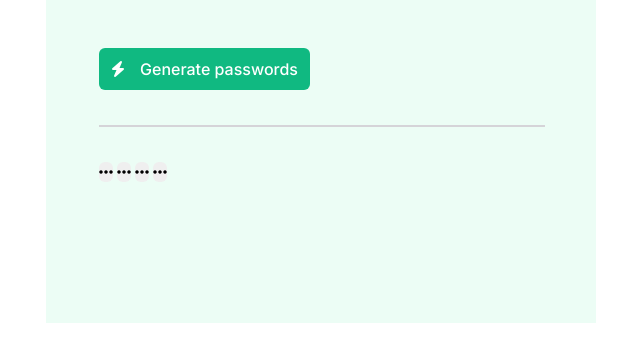
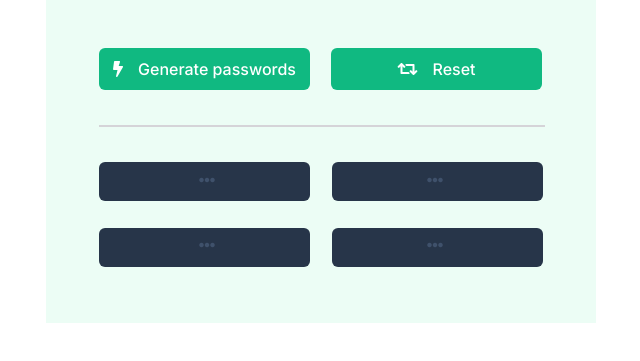
Before and after one commit to gomgom35b/scrimba-project2_passwordGenerator, a plain HTML site: page index.html in a window 1280 px wide. Shown: the part 227-588 px from the top of the page, without its empty margins (319-959 px from the left). Drawn offline with Linux system fonts and the light colour scheme.

Commit message:
Retouch html

```diff
--- a/index.html
+++ b/index.html
@@ -3,12 +3,12 @@
 <head>
     <meta charset="UTF-8">
     <meta name="viewport" content="width=device-width, initial-scale=1.0">
-    <script src="https://kit.fontawesome.com/8ce185b8eb.js" crossorigin="anonymous"></script>
+    <link rel="stylesheet" href="https://cdnjs.cloudflare.com/ajax/libs/font-awesome/5.15.1/css/all.min.css" integrity="sha512-+4zCK9k+qNFUR5X+cKL9EIR+ZOhtIloNl9GIKS57V1MyNsYpYcUrUeQc9vNfzsWfV28IaLL3i96P9sdNyeRssA==" crossorigin="anonymous" />
     <link rel="stylesheet" href="index.css">
     <link rel="preconnect" href="https://fonts.googleapis.com">
-<link rel="preconnect" href="https://fonts.gstatic.com" crossorigin>
-<link href="https://fonts.googleapis.com/css2?family=Inter:wght@400;500;800&family=Karla:wght@800&display=swap" rel="stylesheet">
-    <script src="index.js"></script>
+    <link rel="preconnect" href="https://fonts.gstatic.com" crossorigin>
+    <link href="https://fonts.googleapis.com/css2?family=Inter:wght@400;500;800&family=Karla:wght@800&display=swap" rel="stylesheet">
+    <script src="index.js" defer></script>
     <title>Password Generator</title>
 </head>
 <body>
@@ -19,15 +19,18 @@
         </header>
 
         <section>
-            <button id="generate-btn"><i class="fas fa-bolt"></i>Generate passwords</button>
+            <button id="generate-btn" onclick="randomPassword()"><i class="fas fa-bolt"></i>Generate passwords</button>
+            <button id="reset-btn" onclick="resetPassword()"><i class="fas fa-retweet"></i>Reset</button>
             <div class="borderline"></div>
         </section>
 
-        <section class="btns">
-            <button id="password-1"><i class="fas fa-ellipsis-h"></i></button>
-            <button id="password-2"><i class="fas fa-ellipsis-h"></i></button>
-            <button id="password-3"><i class="fas fa-ellipsis-h"></i></button>
-            <button id="password-4"><i class="fas fa-ellipsis-h"></i></button>
+        <section class="passwords">
+            <input type="text" id="password-1" readonly=""></input><i class="fas fa-ellipsis-h show"></i>
+            <input type="text" id="password-2" readonly=""></input><i class="fas fa-ellipsis-h show"></i>
+            <input type="text" id="password-3" readonly=""></input><i class="fas fa-ellipsis-h show"></i>
+            <input type="text" id="password-4" readonly=""></input><i class="fas fa-ellipsis-h show"></i>
+
+
         </section>
     </div>
 
```
